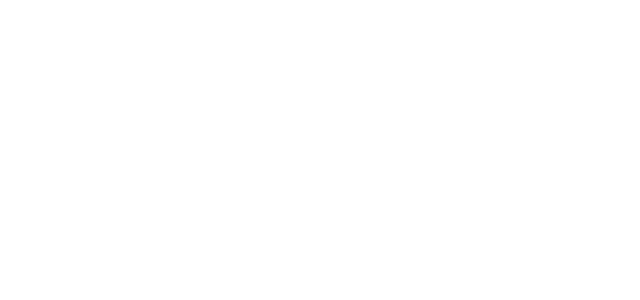
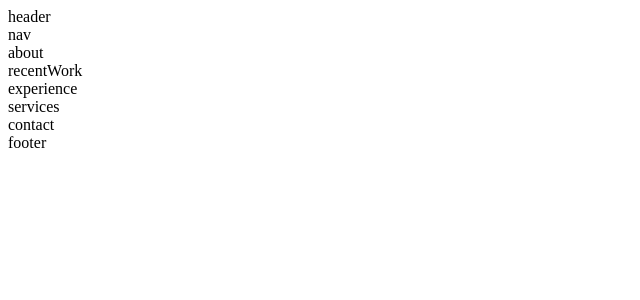
Before and after one commit to iam-shreyasthana/portfolio-web-application, a React (Create React App) app: page / in a window 1280 px wide. Shown: the top 300 px of the page, without its empty margins (0-640 px from the left). Built offline with nearby package versions, Linux system fonts and the light colour scheme.

Commit message:
linked components to App.jsx

```diff
--- a/src/App.jsx
+++ b/src/App.jsx
@@ -1,9 +1,24 @@
-import React from 'react'
+import React from 'react';
+import Header from "./components/header/header";
+import Nav from "./components/nav/nav";
+import About from "./components/about/about";
+import RecentWork from "./components/recentWork/recentWork";
+import Services from "./components/services/services";
+import Experience from "./components/experience/experience";
+import Contact from "./components/contact/contact";
+import Footer from "./components/footer/footer"
 
 const App = () => {
   return (
     <>
-        <header/>
+        <Header />
+        <Nav />
+        <About />
+        <RecentWork />
+        <Experience />
+        <Services />
+        <Contact />
+        <Footer />
     </>
   )
 }
```
